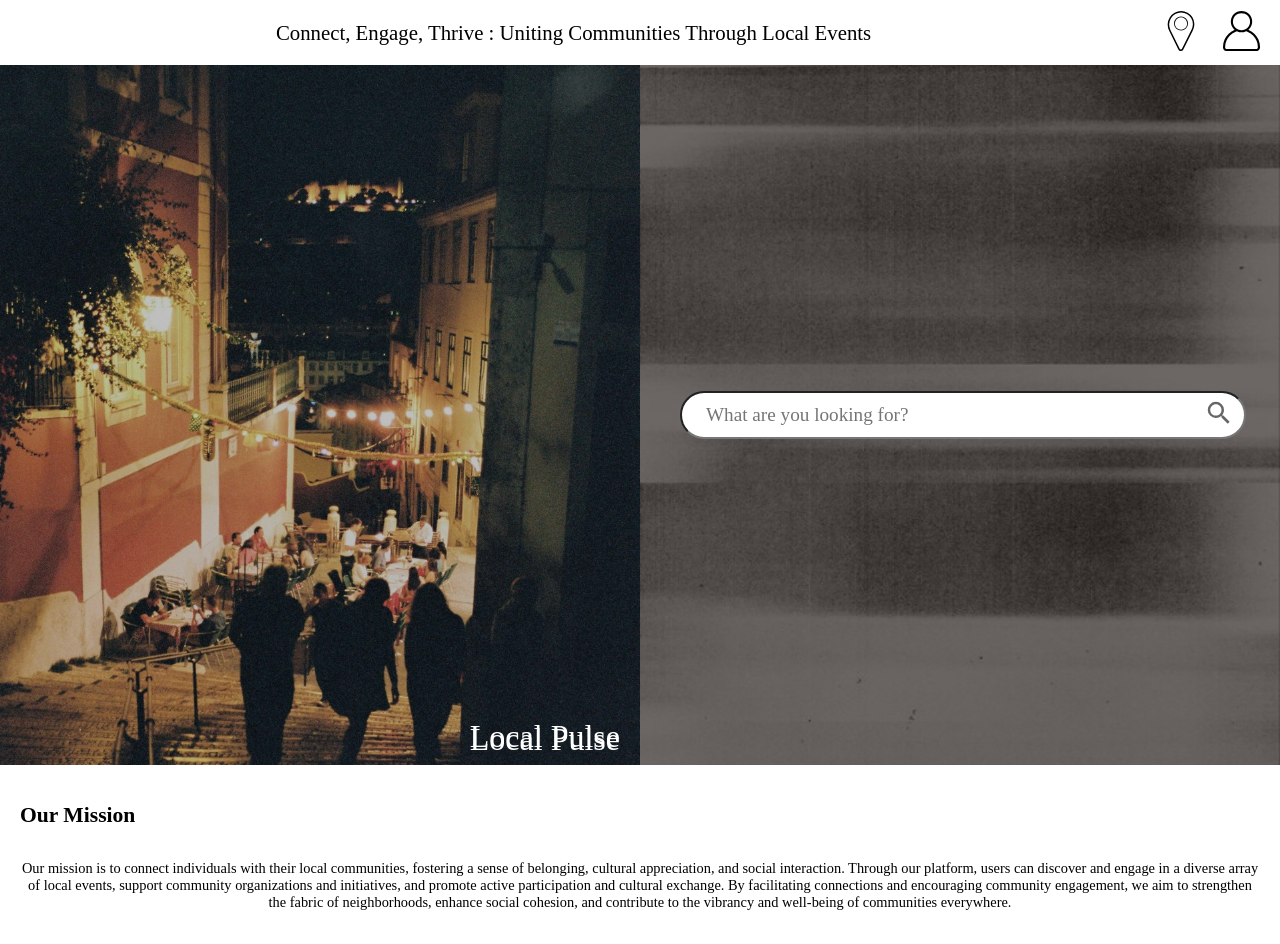
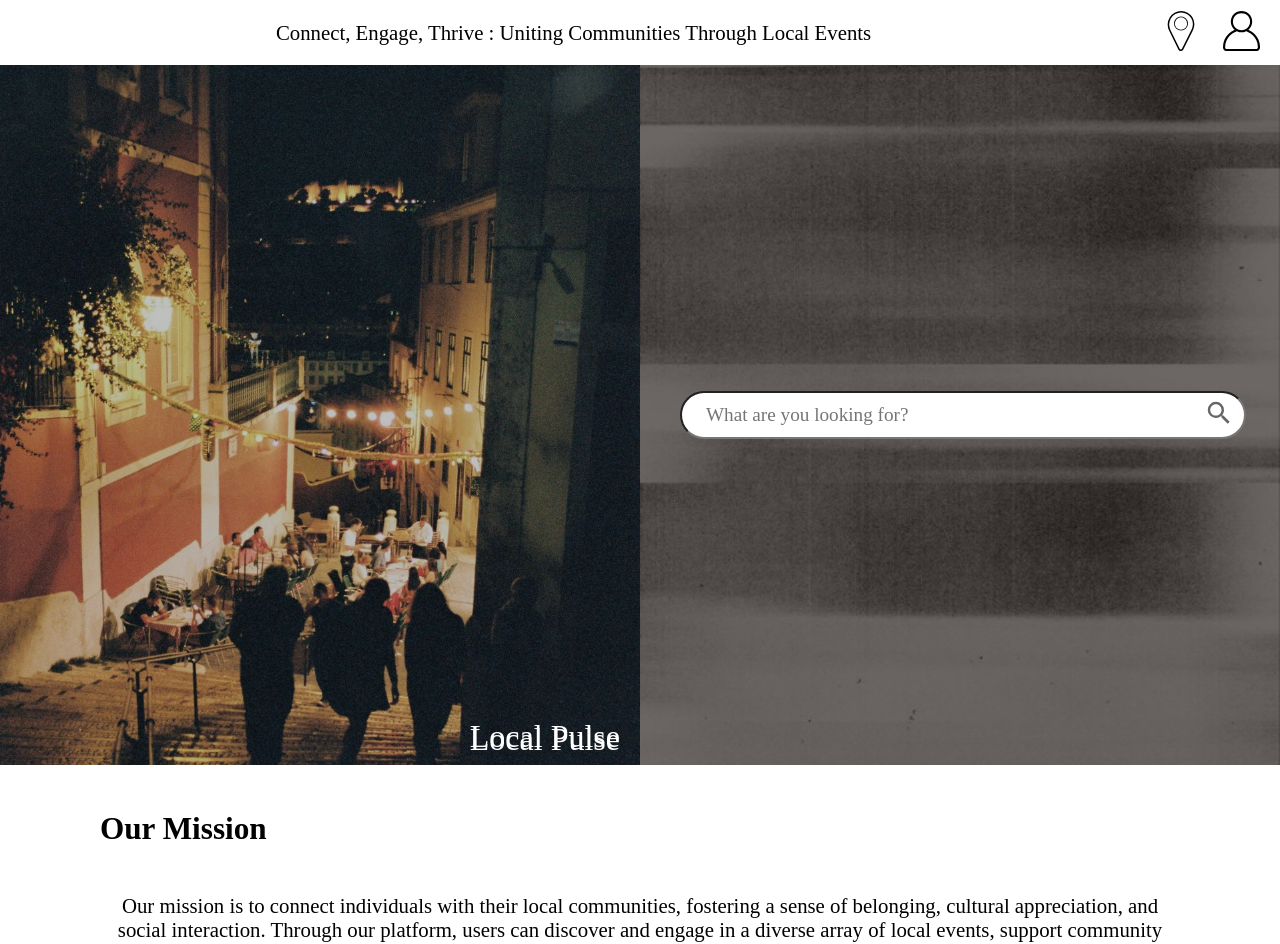
Before and after one commit to code-differently/24q1-team2, a React (Vite) app in the folder front-end/: page / in a window 1280 px wide. Shown: the top 944 px of the page. Built offline with nearby package versions, Linux system fonts and the light colour scheme; a web font is replaced by a local one.

Commit message:
feat: adds some animations to enhance the feel of the site

```diff
--- a/front-end/src/pages/LandingPage/LandingPage.scss
+++ b/front-end/src/pages/LandingPage/LandingPage.scss
@@ -1,3 +1,17 @@
+@keyframes pulse {
+  0%, 100% {
+    transform: scale(1);
+  }
+  25%, 75% {
+    transform: scale(1.2);
+  }
+}
+
+.pulse:hover {
+  animation: pulse 1s infinite;
+  z-index: 100;
+}
+
  .mission-title{
       color: black !important;
   }
@@ -84,10 +98,10 @@
 }
 
 .main > div {
-  padding: 20px;
+  padding: 20px 100px;
 }
 
 .mission-statement {
   font-family: 'Cinzel', serif;
-  font-size: 0.9rem;
+  font-size: 1.3rem;
 }
--- a/front-end/src/pages/LandingPage/LandingPage.tsx
+++ b/front-end/src/pages/LandingPage/LandingPage.tsx
@@ -10,8 +10,8 @@ export const LandingPage: React.FC = () => {
       <div className="hero flex-row">
         <div className="left-box flex-column flex-auto">
           <div className="title flex-column">
-            <span>Local Pulse</span>
-            <span>Local Pulse</span>
+            <span className="pulse">Local Pulse</span>
+            <span className="pulse">Local Pulse</span>
           </div>
         </div>
         <form className="right-box flex-center flex-auto" onSubmit={(evt) => handleSubmit(evt.currentTarget, { method: "get", action: "/search" })}>
--- a/front-end/src/pages/SearchResults/components/Result/Result.scss
+++ b/front-end/src/pages/SearchResults/components/Result/Result.scss
@@ -1,3 +1,7 @@
+.result:hover {
+  transform: scale(1.15);
+}
+
 .result {
   background-color: white;
   font-family: 'Baron Regular', sans-serif;
@@ -5,6 +9,7 @@
   height: 290px;
   border-radius: 34px;
   padding: 20px;
+  transition: transform 0.3s ease;
 
   img {
     border-radius: 34px;
```
